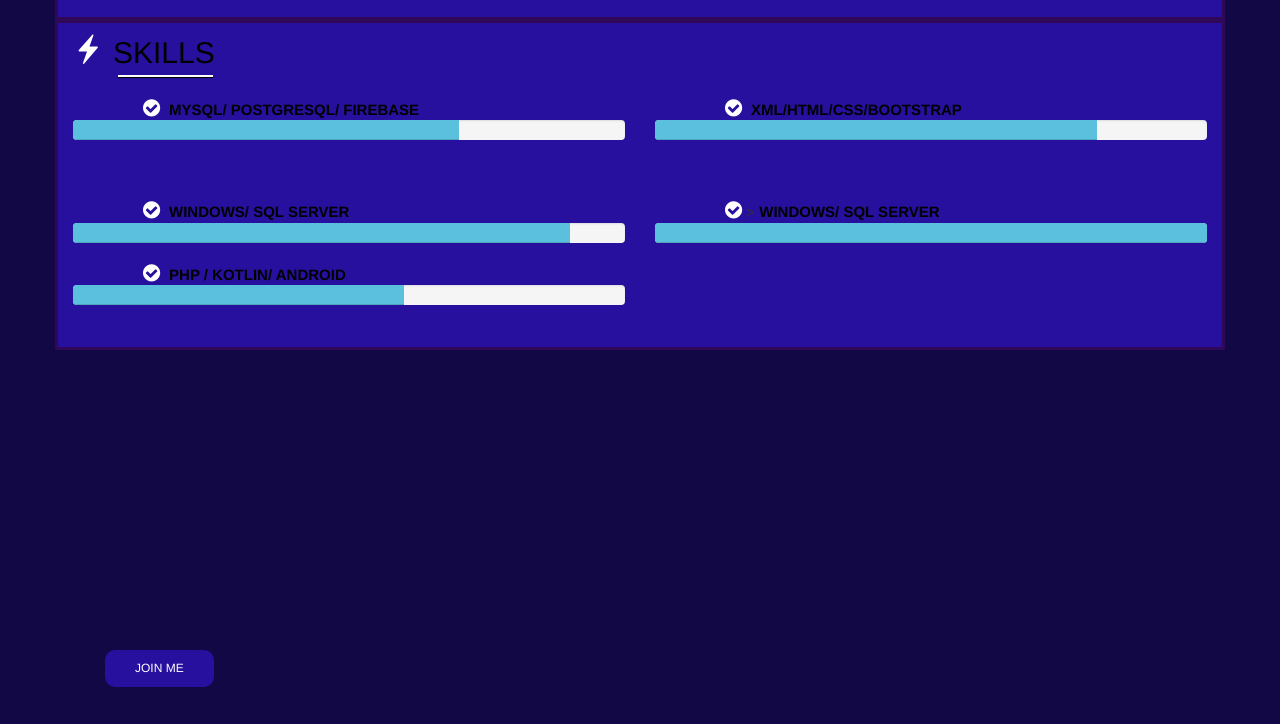
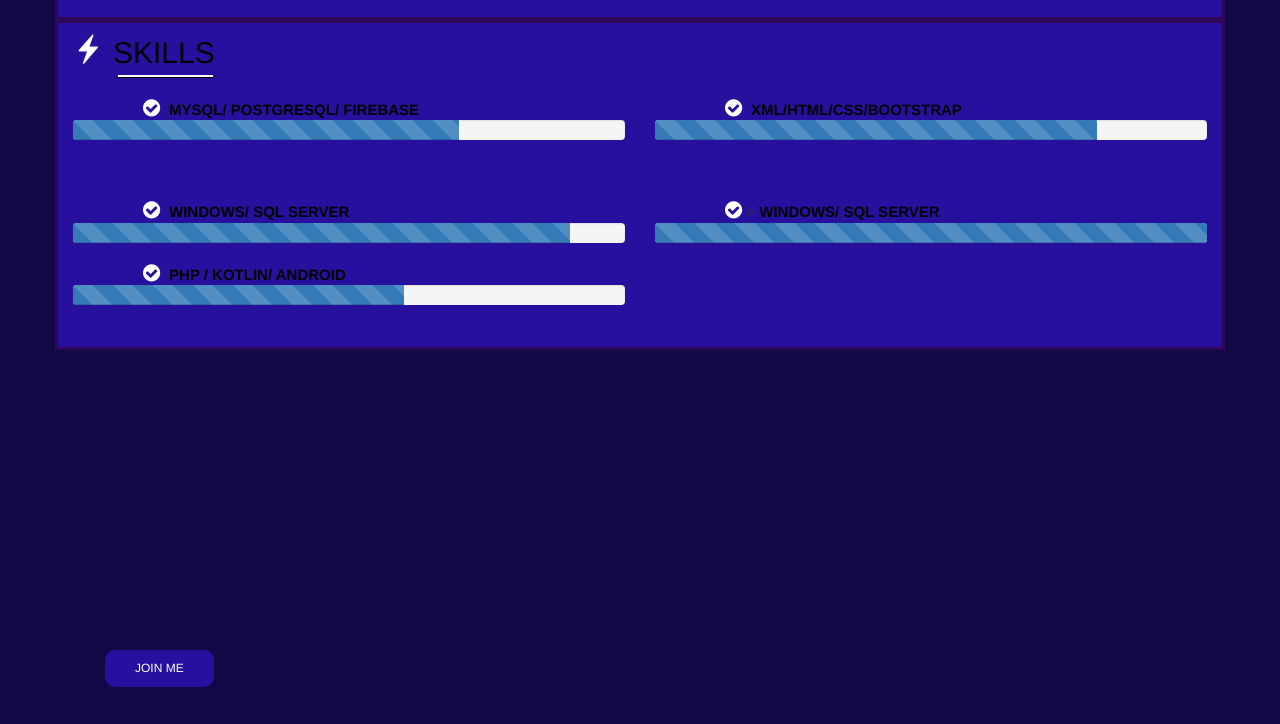
Before and after one commit to masaimutisya/cv, a plain HTML site: page index.html in a window 1280 px wide. Shown: the part 1340-2064 px from the top of the page. Drawn offline with Linux system fonts and the light colour scheme; files whose address does not match are found by name.

Commit message:
Add files via upload

```diff
--- a/index.html
+++ b/index.html
@@ -262,7 +262,7 @@
 						<i class="fa fa-check-circle i4" aria-hidden="true"></i>
 						<p class="p5"><B>MYSQL/ POSTGRESQL/ FIREBASE</B></p>
 						<div class="progress">
-							<div class="progress-bar progress-bar-info" role="progressbar" aria-valuenow="40"
+							<div class="progress-bar progress-bar-striped" role="progressbar" aria-valuenow="40"
 								 aria-valuemin="0" aria-valuemax="100" style="width: 70%">
 								<span class="sr-only">70% Complete</span>
 							</div>
@@ -272,7 +272,7 @@
 						<i class="fa fa-check-circle i4" aria-hidden="true"></i>
 						<p class="p5"><B>XML/HTML/CSS/BOOTSTRAP</B></p>
 						<div class="progress">
-							<div class="progress-bar progress-bar-info" role="progressbar" aria-valuenow="40"
+							<div class="progress-bar progress-bar-striped" role="progressbar" aria-valuenow="40"
 								 aria-valuemin="0" aria-valuemax="100" style="width: 80%">
 								<span class="sr-only">80% Complete</span>
 							</div>
@@ -284,7 +284,7 @@
 						<i class="fa fa-check-circle i4" aria-hidden="true"></i>
 						<p class="p5"><B>WINDOWS/ SQL SERVER</B></p>
 						<div class="progress">
-							<div class="progress-bar progress-bar-info" role="progressbar" aria-valuenow="40"
+							<div class="progress-bar progress-bar-striped" role="progressbar" aria-valuenow="40"
 								 aria-valuemin="0" aria-valuemax="100" style="width: 90%">
 								<span class="sr-only">90% Complete</span>
 							</div>
@@ -294,7 +294,7 @@
 						<i class="fa fa-check-circle i4" aria-hidden="true"></i>
 						></i><p class="p5"><B>WINDOWS/ SQL SERVER</B></p>
 						<div class="progress">
-							<div class="progress-bar progress-bar-info" role="progressbar" aria-valuenow="40"
+							<div class="progress-bar progress-bar-striped" role="progressbar" aria-valuenow="40"
 								 aria-valuemin="0" aria-valuemax="100" style="width: 100%">
 								<span class="sr-only">100% Complete</span>
 							</div>
@@ -304,7 +304,7 @@
 						<i class="fa fa-check-circle i4" aria-hidden="true"></i>
 						<p class="p5"><B>PHP / KOTLIN/ ANDROID</B></p>
 						<div class="progress">
-							<div class="progress-bar progress-bar-info" role="progressbar" aria-valuenow="40"
+							<div class="progress-bar progress-bar-striped" role="progressbar" aria-valuenow="40"
 								 aria-valuemin="0" aria-valuemax="100" style="width: 60%">
 								<span class="sr-only">60% Complete</span>
 							</div>
```
